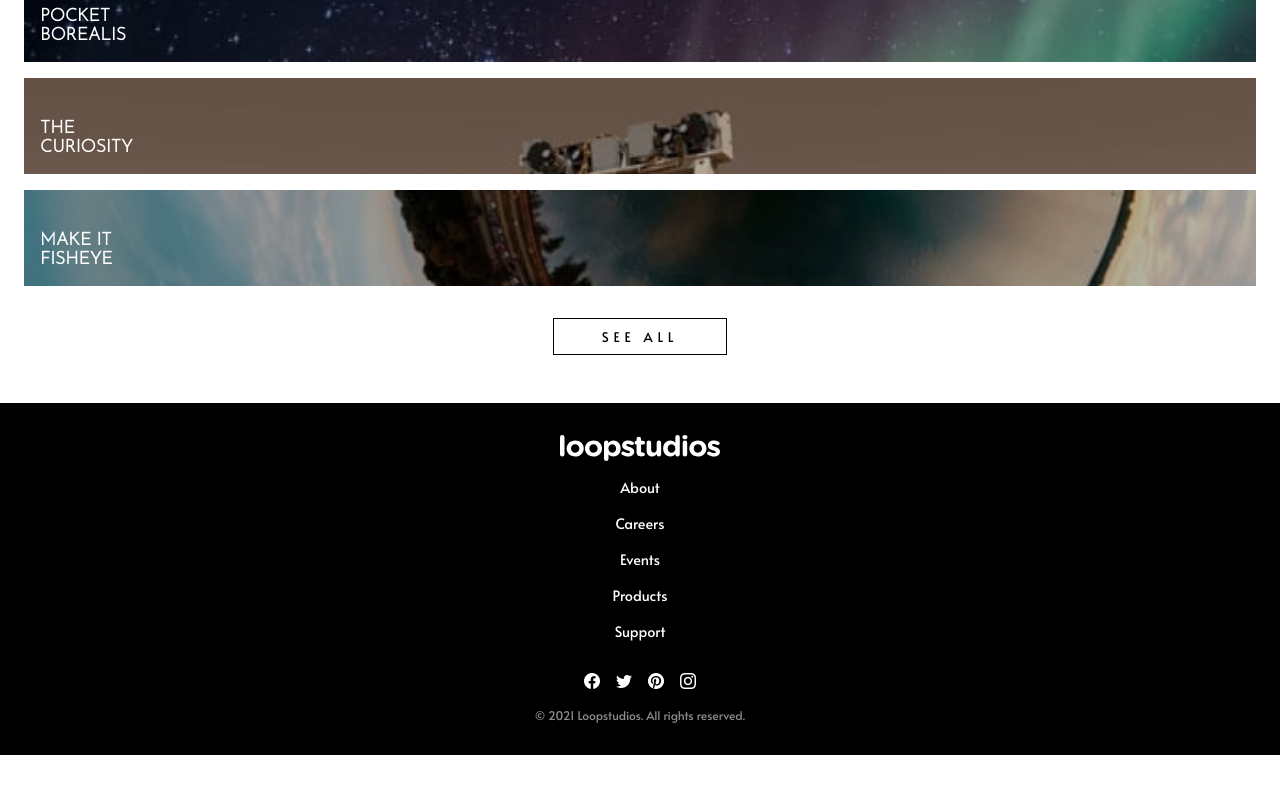
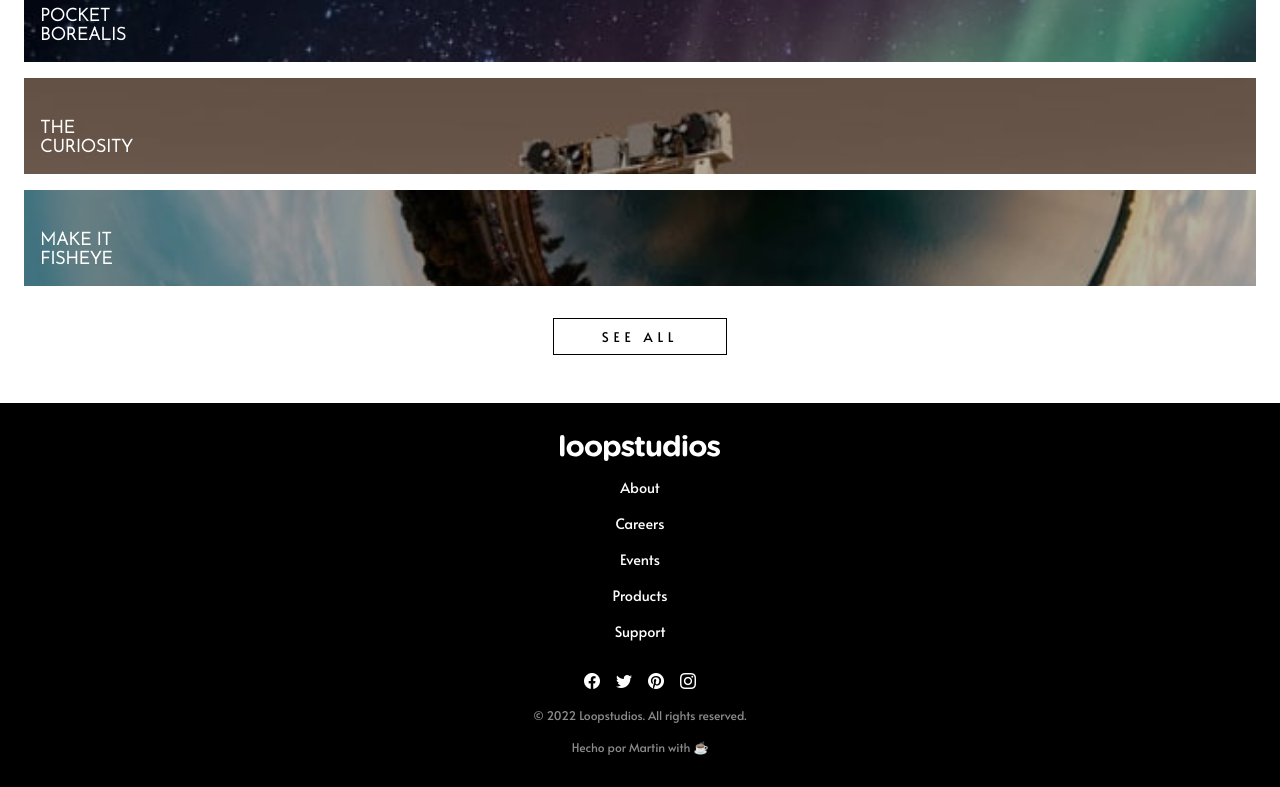
Before and after one commit to mfkutz/loopstudios, a plain HTML site: page index.html in a window 1280 px wide. Shown: the part 2391-3178 px from the top of the page. Before the commit the page ends 3146 px from the top, so only its background shows below. Drawn offline with nearby package versions, Linux system fonts and the light colour scheme.

Commit message:
hecho por martin

```diff
--- a/index.html
+++ b/index.html
@@ -145,7 +145,8 @@
           <i class="bi bi-instagram"></i>
         </div>
 
-        <p class="copyright">© 2021 Loopstudios. All rights reserved.</p>
+        <p class="copyright">© 2022 Loopstudios. All rights reserved.</p>
+        <p class="copyright">Hecho por Martin with ☕</p>
 
       </div>
 
```
